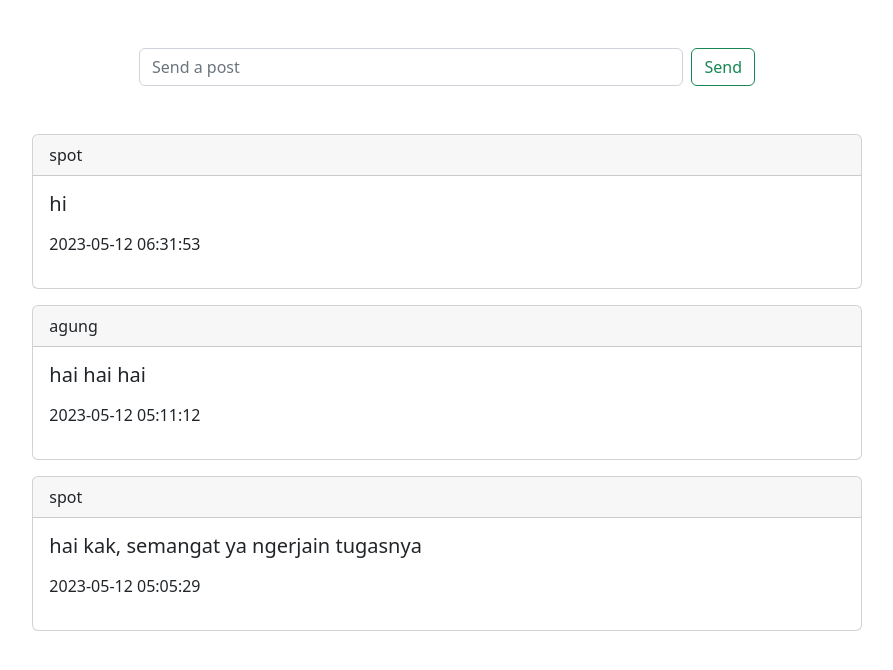
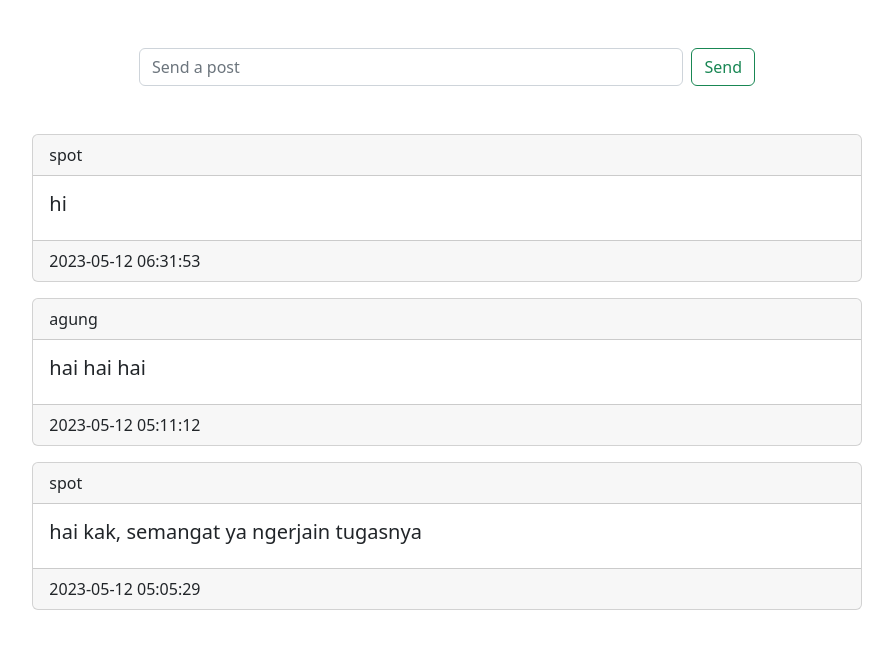
Before and after one commit to spotikum/mikroskop-corporation, a PHP site: page / in a window 1280 px wide. Shown: the part 80-750 px from the top of the page, without its empty margins (193-1086 px from the left). Run offline with PHP 8.4, Linux system fonts and the light colour scheme; the visitor is signed in with stand-in values (Sample User, id 1); data comes from the database, SQL or seed files in the repository.

Commit message:
add footer

```diff
--- a/content/content.php
+++ b/content/content.php
@@ -17,12 +17,12 @@ foreach ($results as $row) { ?>
                <?php echo $row['username']; ?>
           </div>
           <div class="card-body">
-               <h5 class="card-title mb-3">
+               <h5 class="card-title">
                     <?php echo $row['content']; ?>
                </h5>
-               <p>
-                    <?php echo $row['date']; ?>
-               </p>
+          </div>
+          <div class="card-footer">
+               <?php echo $row['date']; ?>
           </div>
      </div>
 <?php }
```
